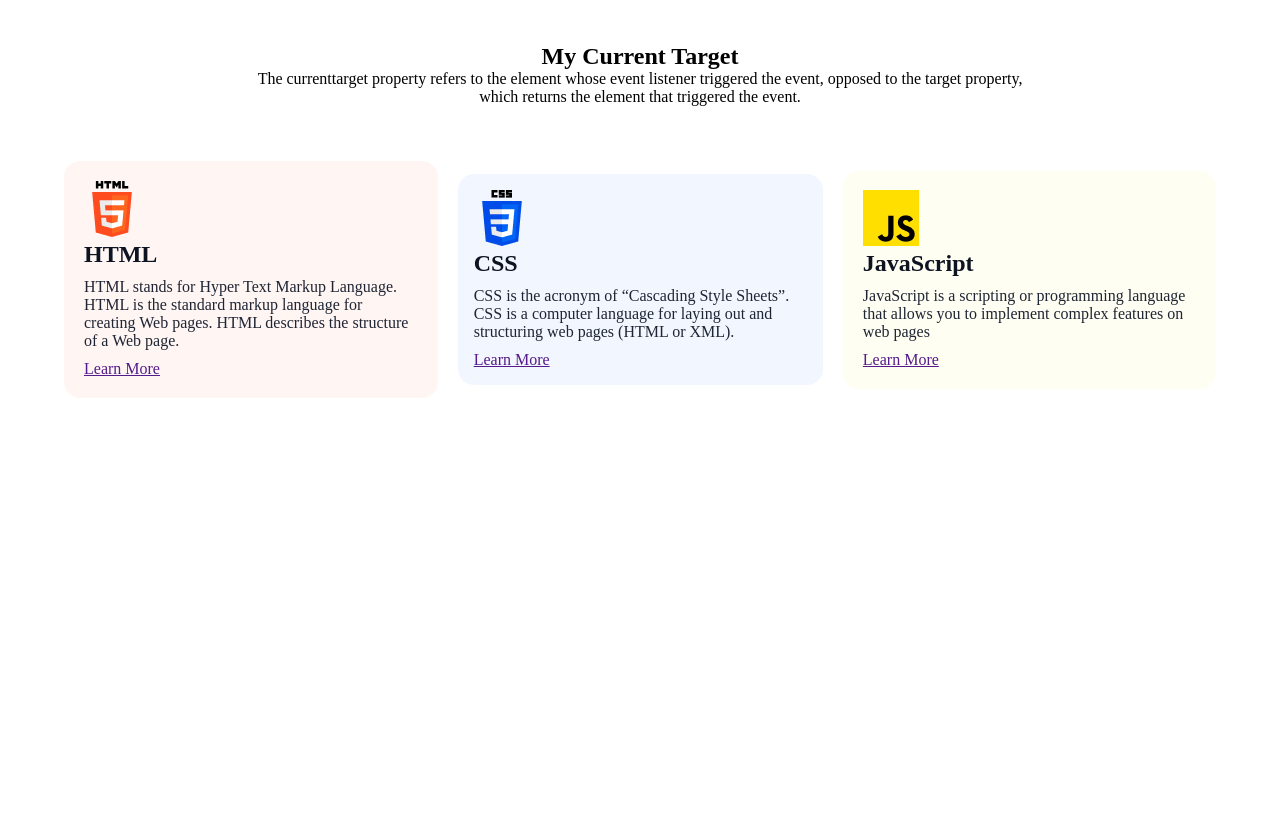
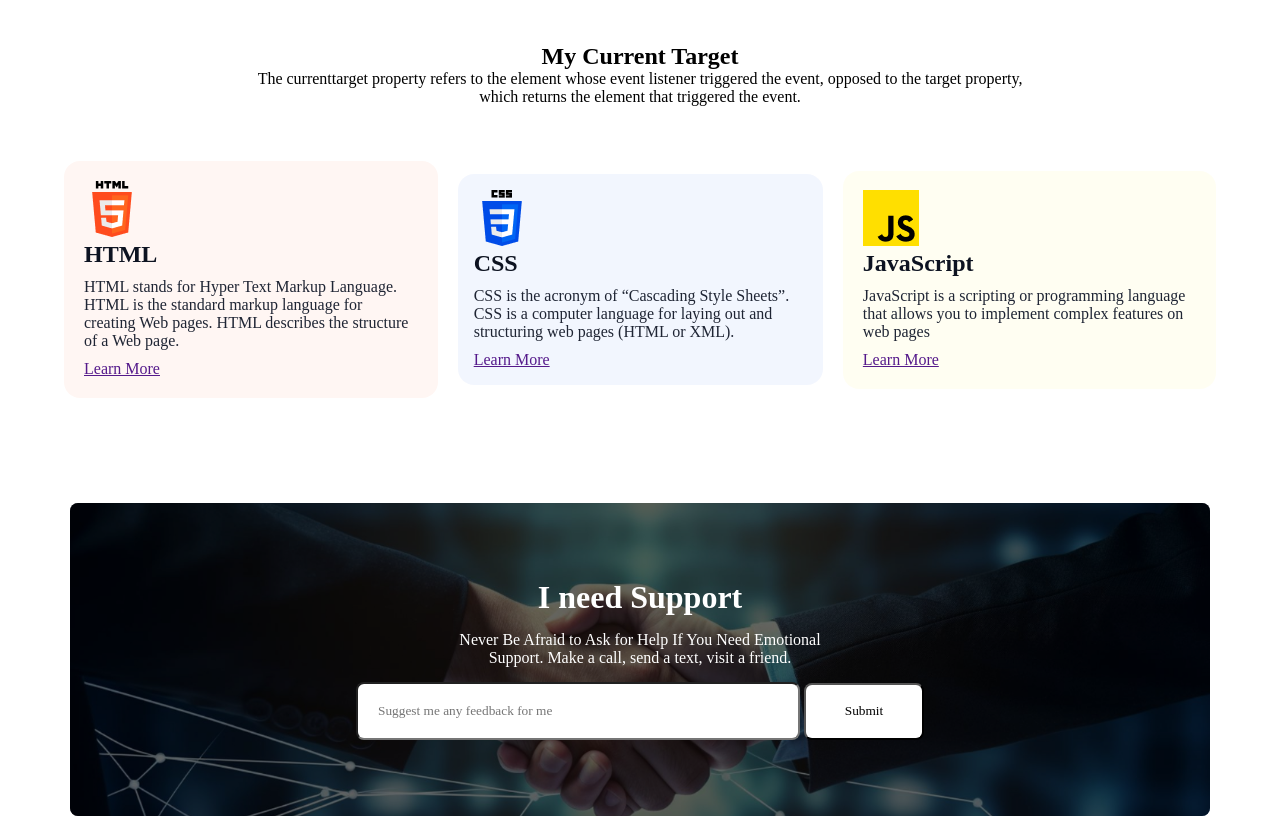
Before and after one commit to TanzidAnan/fast-Assignment-1, a plain HTML site: page index.html in a window 1280 px wide. Shown: the part 2683-3499 px from the top of the page. Before the commit the page ends 3081 px from the top, so only its background shows below. Drawn offline with Linux system fonts and the light colour scheme; a web font is replaced by a local one.

Commit message:
I need Support done

```diff
--- a/index.html
+++ b/index.html
@@ -98,6 +98,16 @@
                 </div>
             </div>
         </section>
+        <section class="support-section-content">
+            <!-- I need Support -->
+            <div class="support-div">
+                <div class="bg"></div>
+                <h1>I need Support</h1>
+                <p>Never Be Afraid to Ask for Help If You Need Emotional <br> Support. Make a call, send a text, visit a friend. </p>
+                <input class="feedback" type="text" placeholder="Suggest me any feedback for me" name="" id="">
+                <input class="submit" type="submit" value="Submit">
+            </div>
+        </section>
     </main>
     <footer>
 
--- a/style/style.css
+++ b/style/style.css
@@ -201,7 +201,7 @@ article {
 
 .target-section-container {
     width: 90%;
-    height: 113px;
+    height: 500px;
     margin: 0 auto;
 }
 
@@ -248,18 +248,21 @@ article {
     border-radius: 16px;
     background: rgba(0, 76, 232, 0.05);
 }
-.css-div h1{
+
+.css-div h1 {
     color: rgb(13, 19, 33);
     font-size: 24px;
     font-weight: 800;
 }
-.css-div p{
+
+.css-div p {
     color: rgb(31, 37, 52);
     font-size: 16px;
     font-weight: 400;
     margin-bottom: 10px;
     margin-top: 10px;
 }
+
 .js-div {
     width: 30%;
     padding: 20px 10px;
@@ -267,15 +270,73 @@ article {
     border-radius: 16px;
     background: rgba(255, 223, 0, 0.05);
 }
-.js-div h1{
+
+.js-div h1 {
     color: rgb(13, 19, 33);
     font-size: 24px;
     font-weight: 800;
 }
-.js-div p{
+
+.js-div p {
     color: rgb(31, 37, 52);
     font-size: 16px;
     font-weight: 400;
     margin-bottom: 10px;
     margin-top: 10px;
 }
+
+.support-section-content {
+    width: 1140px;
+    height: 313px;
+    margin: 0 auto;
+    text-align: center;
+    display: flex;
+    flex-direction: column;
+    justify-content: center;
+    align-items: center;
+    background-image: url(../assets/handshake.jpg);
+    background-position: center;
+    background-repeat: no-repeat;
+    background-size: cover;
+    border-radius: 8px;
+    position: relative;
+    z-index: 1;
+}
+
+.bg {
+    position: absolute;
+    background-color: black;
+    width: 1140px;
+    height: 313px;
+    border-radius: 8px;
+    top: 0;
+    left: 0;
+    opacity: 0.6;
+    z-index: -1;
+}
+
+.support-div h1 {
+    color: rgb(255, 255, 255);
+    font-size: 32px;
+    /* font-weight: 700; */
+    margin-bottom: 15px;
+}
+
+.support-div p {
+    color: rgb(255, 255, 255);
+    font-size: 16px;
+    margin-bottom: 15px;
+}
+.support-div .feedback{
+    padding: 17px 20px 17px 20px;
+    width: 400px;
+height: 20px;
+border-radius: 8px;
+background: rgb(255, 255, 255);
+}
+.support-div .submit{
+    width: 120px;
+height: 57px;
+border-radius: 8px;
+background: rgb(255, 255, 255);
+}
```
